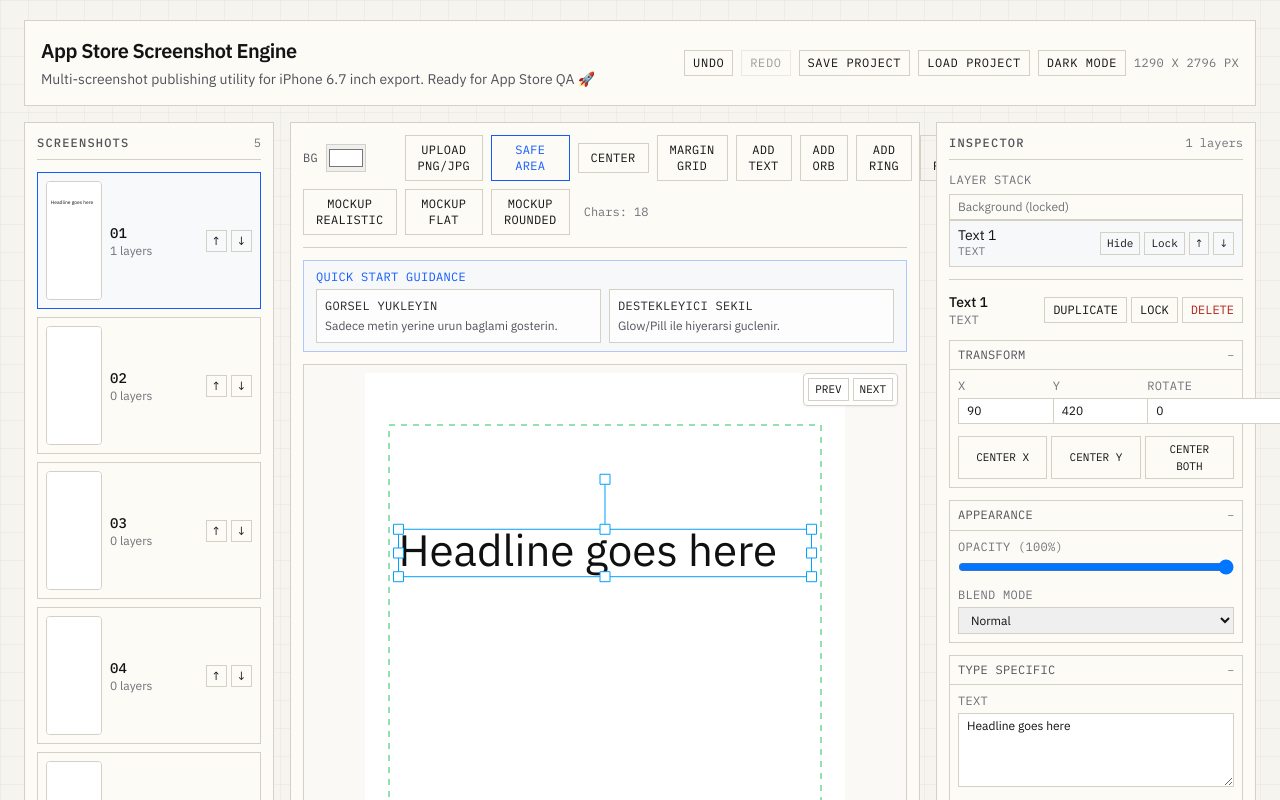
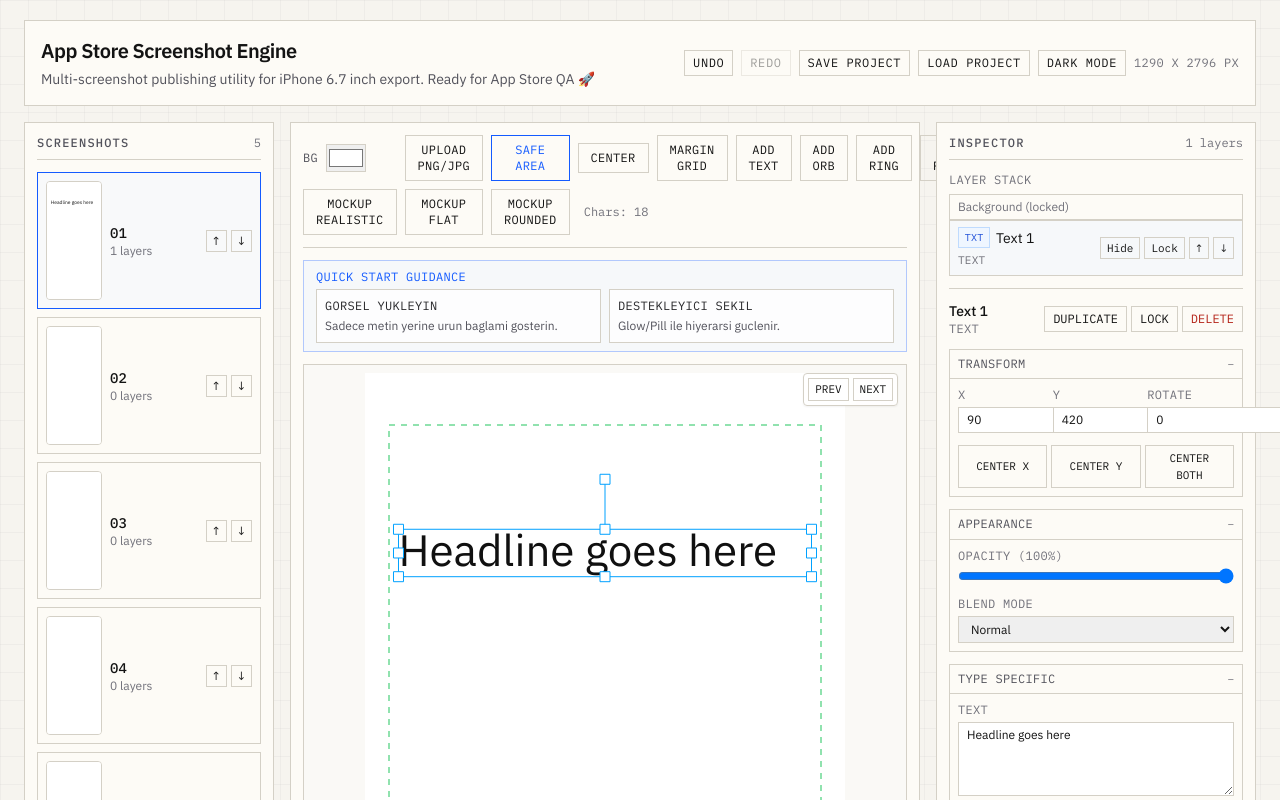
Before and after one commit to emreeilhan/ssPRO, a React (Vite) app: page / in a window 1280 px wide. Both pictures are taken after a click on the button "ADD TEXT". Shown: the top 800 px of the page. Built offline with nearby package versions, Linux system fonts and the light colour scheme.

Commit message:
feat: refine layer panel controls

```diff
--- a/src/components/LayerPanel.jsx
+++ b/src/components/LayerPanel.jsx
@@ -14,6 +14,12 @@ const blendModes = [
   { label: 'Color Dodge', value: 'color-dodge' },
   { label: 'Color Burn', value: 'color-burn' },
 ];
+const layerTypeMeta = {
+  text: { icon: 'TXT', tone: 'text-blue-700 bg-blue-50 border-blue-200 dark:text-blue-200 dark:bg-blue-900/30 dark:border-blue-700/60' },
+  image: { icon: 'IMG', tone: 'text-emerald-700 bg-emerald-50 border-emerald-200 dark:text-emerald-200 dark:bg-emerald-900/30 dark:border-emerald-700/60' },
+  mockup: { icon: 'MCK', tone: 'text-violet-700 bg-violet-50 border-violet-200 dark:text-violet-200 dark:bg-violet-900/30 dark:border-violet-700/60' },
+  shape: { icon: 'SHP', tone: 'text-amber-700 bg-amber-50 border-amber-200 dark:text-amber-200 dark:bg-amber-900/30 dark:border-amber-700/60' },
+};
 
 function Field({ label, children }) {
   return (
@@ -90,6 +96,10 @@ export default function LayerPanel({
           )}
           {orderedLayers.map((layer) => {
             const isSelected = selectedLayerId === layer.id;
+            const meta = layerTypeMeta[layer.type] || {
+              icon: 'LYR',
+              tone: 'text-zinc-700 bg-zinc-50 border-zinc-200 dark:text-zinc-200 dark:bg-zinc-800 dark:border-zinc-700',
+            };
 
             return (
               <div
@@ -103,9 +113,26 @@ export default function LayerPanel({
                   onClick={() => onSelectLayer(layer.id)}
                   className="text-left"
                 >
-                  <div className="text-sm leading-4">{layer.name}</div>
-                  <div className="mono text-[11px] uppercase tracking-wide text-zinc-500 dark:text-zinc-400">
-                    {layer.type}{layer.locked ? ' • locked' : ''}
+                  <div className="flex items-center gap-1.5">
+                    <span className={`mono inline-flex min-w-8 items-center justify-center border px-1 py-0.5 text-[10px] uppercase tracking-wide ${meta.tone}`}>
+                      {meta.icon}
+                    </span>
+                    <span className="text-sm leading-4">{layer.name}</span>
+                  </div>
+                  <div className="mt-1 flex items-center gap-1">
+                    <span className="mono text-[11px] uppercase tracking-wide text-zinc-500 dark:text-zinc-400">
+                      {layer.type}
+                    </span>
+                    {layer.locked && (
+                      <span className="mono inline-flex items-center border border-zinc-300 bg-zinc-100 px-1 py-0.5 text-[10px] uppercase tracking-wide text-zinc-600 dark:border-zinc-600 dark:bg-zinc-800 dark:text-zinc-300">
+                        Locked
+                      </span>
+                    )}
+                    {layer.visible === false && (
+                      <span className="mono inline-flex items-center border border-red-300 bg-red-50 px-1 py-0.5 text-[10px] uppercase tracking-wide text-red-700 dark:border-red-700 dark:bg-red-900/30 dark:text-red-200">
+                        Hidden
+                      </span>
+                    )}
                   </div>
                 </button>
                 <div className="flex gap-1">
```
Also changed, not shown: 1 other file (tests, documents, lock files or other folders).
